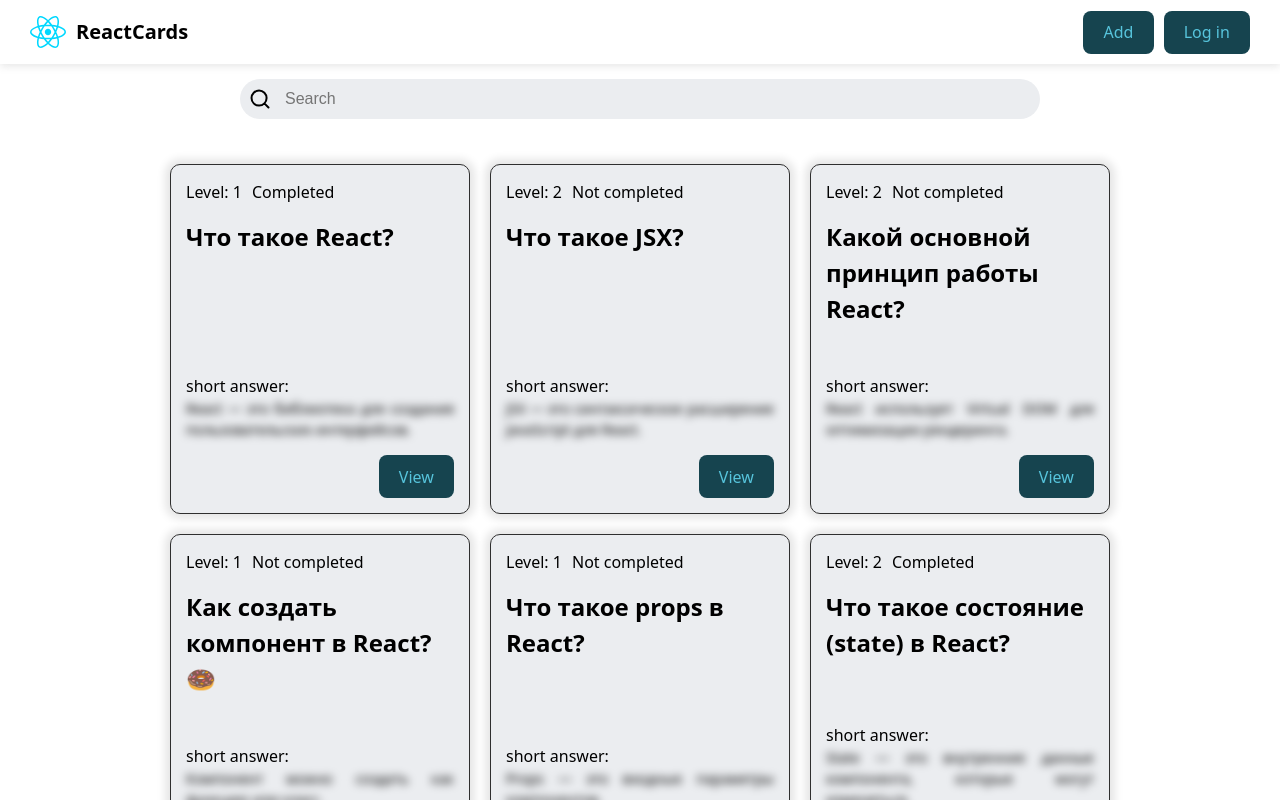
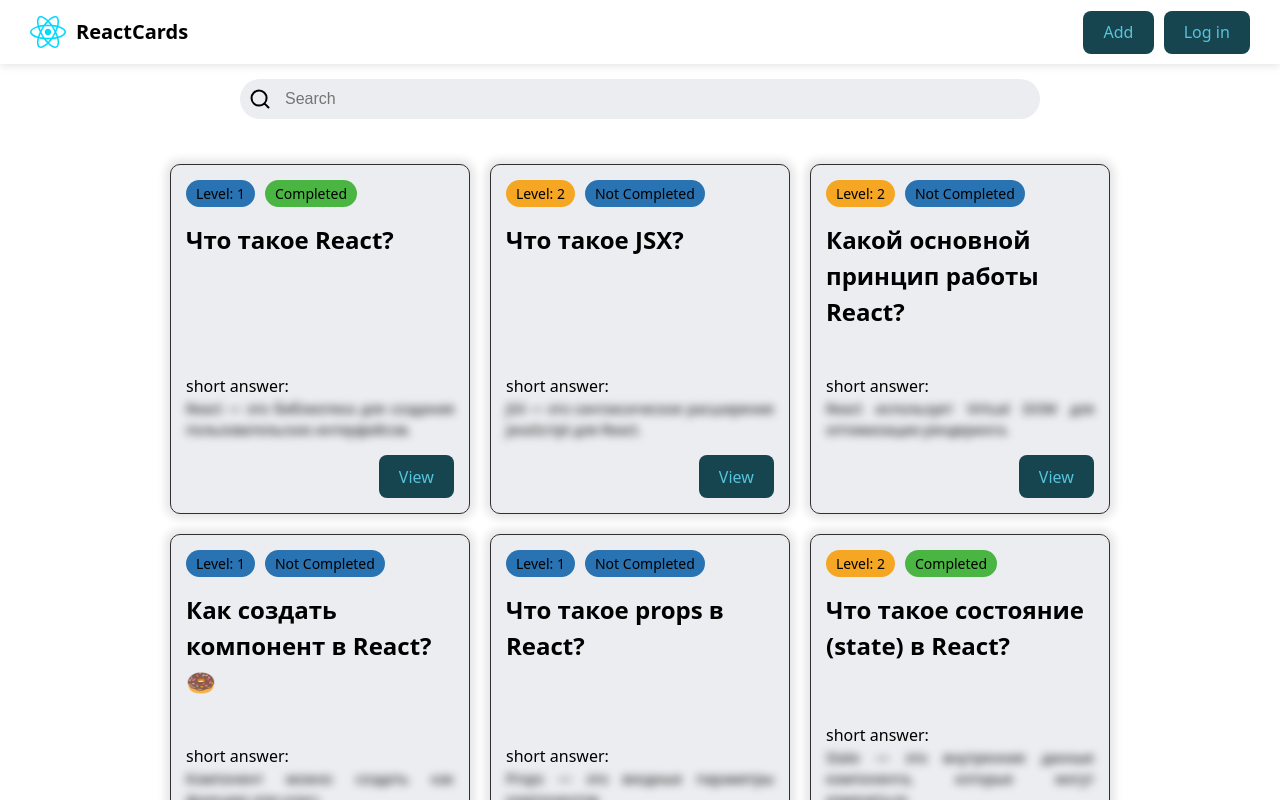
Before and after one commit to AliaksandrBykouski/ReactCards, a React (Vite) app: page / in a window 1280 px wide. Built offline with nearby package versions, Linux system fonts and the light colour scheme; data requests are answered from the project's data file.

Commit message:
add badge

```diff
--- /dev/null
+++ b/src/components/Badge/Badge.jsx
@@ -0,0 +1,22 @@
+import classes from "./Badge.module.scss";
+import classNames from "classnames";
+
+const Badge = ({ variant, children }) => {
+  let cls;
+  if (variant === "primary") {
+    cls = classes.primary;
+  }
+  if (variant === "success") {
+    cls = classes.success;
+  }
+  if (variant === "warning") {
+    cls = classes.warning;
+  }
+  if (variant === "alert") {
+    cls = classes.alert;
+  }
+
+  return <div className={classNames(classes.badge, cls)}>{children}</div>;
+};
+
+export default Badge;
--- /dev/null
+++ b/src/components/Badge/Badge.module.scss
@@ -0,0 +1,26 @@
+.badge {
+  width: fit-content;
+  padding: 3px 10px;
+  border-radius: 20px;
+  color: var(--text-color);
+  background-color: #c5baff;
+  text-transform: capitalize;
+  font-size: 14px;
+  font-weight: 500;
+}
+
+.primary {
+  background-color: #2973b2;
+}
+
+.success {
+  background-color: #4bb543;
+}
+
+.warning {
+  background-color: #f5a623;
+}
+
+.alert {
+  background-color: #ff0000;
+}
--- /dev/null
+++ b/src/components/Badge/index.js
@@ -0,0 +1,3 @@
+import Badge from './Badge'
+
+export default Badge
--- a/src/components/QuestionCard/QuestionCard.jsx
+++ b/src/components/QuestionCard/QuestionCard.jsx
@@ -1,15 +1,19 @@
 import classes from "./QuestionCard.module.scss";
 import Button from "../Button/index.jsx";
 import { useNavigate } from "react-router-dom";
+import Badge from "../Badge/index.js";
 
 const QuestionCard = ({ card }) => {
   const { level, completed, question, answer, id } = card;
   const navigate = useNavigate();
+
+  const levelVariant = level === 1 ? "primary" : level === 2 ? "warning" : "alert";
+  const completedVariant = completed ? "success" : "primary";
   return (
     <div className={classes["question-card"]}>
       <div className={classes["question-card-labels"]}>
-        <div>Level: {level}</div>
-        <div> {completed ? "Completed" : "Not completed"}</div>
+        <Badge variant={levelVariant}>Level: {level}</Badge>
+        <Badge variant={completedVariant}> {completed ? "Completed" : "Not completed"}</Badge>
       </div>
       <h3 className={classes["question-card-title"]}>{question}</h3>
 
--- a/src/pages/HomePage/HomePage.jsx
+++ b/src/pages/HomePage/HomePage.jsx
@@ -18,7 +18,7 @@ const HomePage = () => {
   });
 
   useEffect(() => {
-    getQuestions("react");
+    getQuestions("react").then();
   }, []);
 
   const onSearchChangeHandler = (e) => {
```
Also changed, not shown: eslint.config.js (+15 -18 lines).
